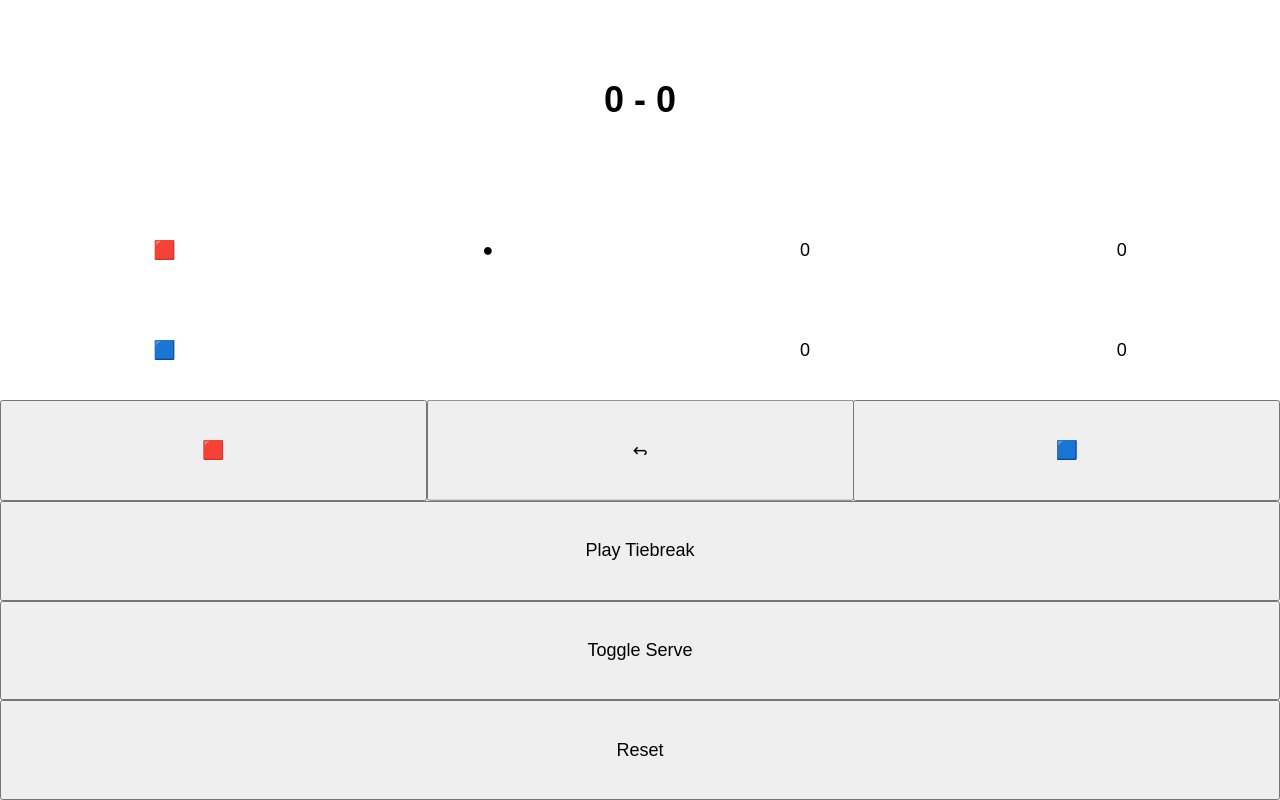
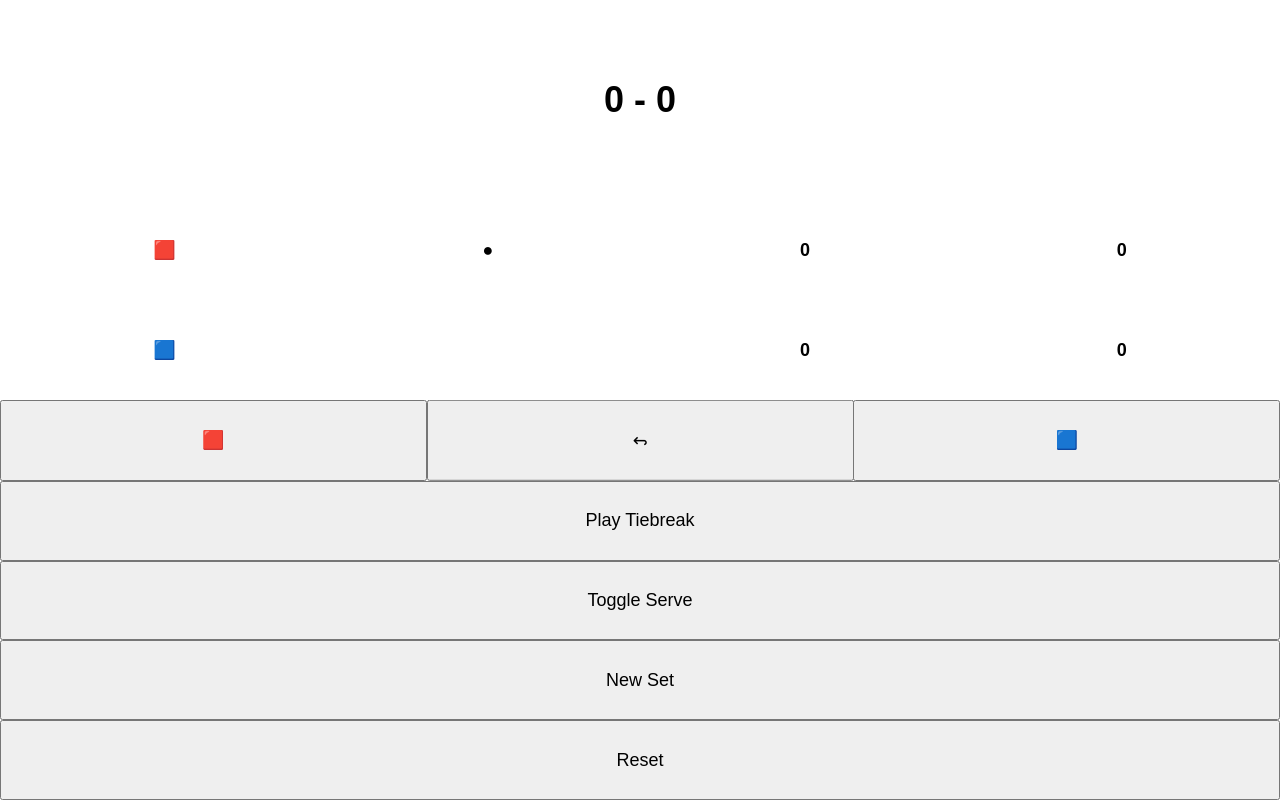
Before and after one commit to vinhanguyen/tennis, a React (Vite) app: page / in a window 1280 px wide. Built offline with nearby package versions, Linux system fonts and the light colour scheme.

Commit message:
Add sets

```diff
--- a/src/App.tsx
+++ b/src/App.tsx
@@ -8,6 +8,7 @@ import { addPoint, deleteAllPoints, deleteLastPoint, getLastPoint } from "./idb"
 const initialState: Point = {
   points: [0, 0],
   games: [0, 0],
+  sets: [],
   p1Serve: true,
   tiebreak: false,
   p1StartTiebreak: false,
@@ -105,6 +106,25 @@ export default function App() {
     setCurrent(nextPoint);
   }
 
+  async function handleNewSet() {
+    const nextPoints = [0, 0];
+    const nextGames = [0, 0];
+    const nextSets = [...current.sets, [...current.games]];
+    const nextTiebreak = false;
+
+    const nextPoint = {
+      ...current,
+      points: nextPoints,
+      games: nextGames,
+      sets: nextSets,
+      tiebreak: nextTiebreak,
+    };
+
+    await addPoint(nextPoint);
+
+    setCurrent(nextPoint);
+  }
+
   async function handleReset() {
     if (!confirm('Reset?')) {
       return;
@@ -125,6 +145,7 @@ export default function App() {
         onUndo={handleUndo}
         onTiebreak={handleTiebreak}
         onToggleServe={handleToggleServe}
+        onNewSet={handleNewSet}
         onReset={handleReset}
       />
     </>
--- a/src/Controls.tsx
+++ b/src/Controls.tsx
@@ -6,6 +6,7 @@ type ControlsProps = {
   onUndo: () => void;
   onTiebreak: () => void;
   onToggleServe: () => void;
+  onNewSet: () => void;
   onReset: () => void;
 };
 
@@ -15,12 +16,13 @@ export default function Controls({
   onUndo,
   onTiebreak,
   onToggleServe,
+  onNewSet,
   onReset,
 }: ControlsProps) {
   const gamesPlayed = games.reduce((sum, g) => sum + g, 0);
   const pointsPlayed = points.reduce((sum, p) => sum + p, 0);
   const newGame = pointsPlayed === 0;
-  const newMatch = newGame && gamesPlayed === 0;
+  const newSet = newGame && gamesPlayed === 0;
 
   return (
     <footer>
@@ -28,7 +30,8 @@ export default function Controls({
       <button onClick={onUndo}>↩</button>
       <button onClick={() => onPoint(2)}>🟦</button>
       <button disabled={tiebreak || !newGame} onClick={onTiebreak}>Play Tiebreak</button>
-      <button disabled={!newMatch || tiebreak} onClick={onToggleServe}>Toggle Serve</button>
+      <button disabled={!newSet || tiebreak} onClick={onToggleServe}>Toggle Serve</button>
+      <button onClick={onNewSet}>New Set</button>
       <button onClick={onReset}>Reset</button>
     </footer>
   );
--- a/src/Scoreboard.tsx
+++ b/src/Scoreboard.tsx
@@ -1,3 +1,4 @@
+import { Fragment } from "react";
 import { POINT_NAMES, Point } from "./point";
 
 type ScoreboardProps = {
@@ -10,6 +11,7 @@ export default function Scoreboard({point}: ScoreboardProps) {
     p1Serve,
     games: [p1Games, p2Games],
     points: [p1, p2],
+    sets,
   } = point;
 
   let mappedPoints;
@@ -34,6 +36,12 @@ export default function Scoreboard({point}: ScoreboardProps) {
       <div>🟦</div>
       <div>{p1Serve && '●'}</div>
       <div>{!p1Serve && '●'}</div>
+      {sets.map(([g1, g2], i) => (
+        <Fragment key={i}>
+          <div>{g1}</div>
+          <div>{g2}</div>
+        </Fragment>
+      ))}
       <div>{p1Games}</div>
       <div>{p2Games}</div>
       <div>{p1Points}</div>
--- a/src/index.css
+++ b/src/index.css
@@ -34,6 +34,10 @@ section div {
   align-items: center;
 }
 
+section div:nth-last-child(-n+4) {
+  font-weight: bold;
+}
+
 footer {
   flex: 2;
   display: flex;
--- a/src/point.ts
+++ b/src/point.ts
@@ -3,6 +3,7 @@ export const POINT_NAMES = ['0', '15', '30', '40'];
 export interface Point {
   points: number[];
   games: number[];
+  sets: number[][];
   p1Serve: boolean;
   tiebreak: boolean;
   p1StartTiebreak: boolean;
```
